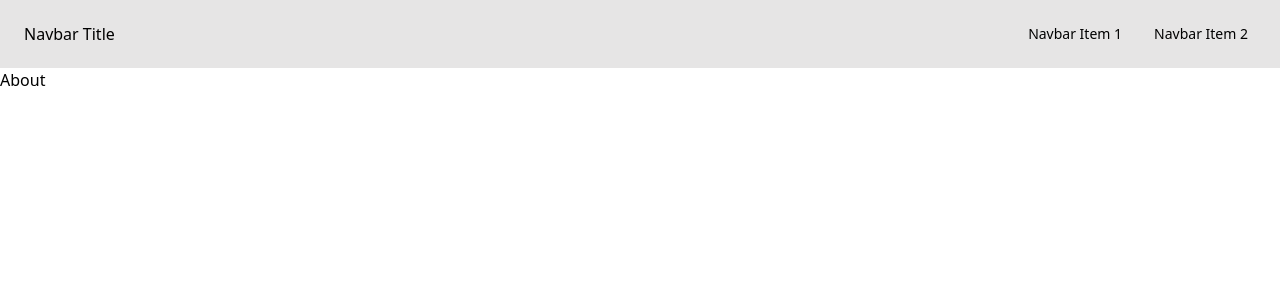
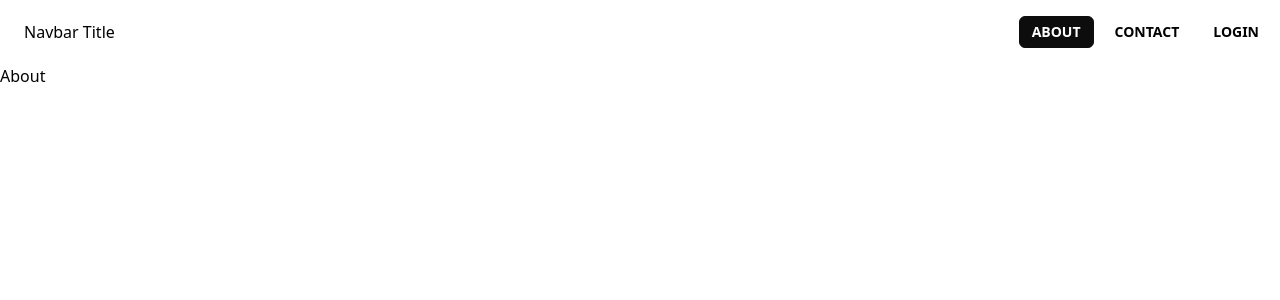
Before and after one commit to safkat07/Cleaner-Co, a React (Vite) app: page /about in a window 1280 px wide. Shown: the top 300 px of the page. Built offline with nearby package versions, Linux system fonts and the light colour scheme.

Commit message:
navbar fixed

```diff
--- a/src/Components/Layout/MainLayout.jsx
+++ b/src/Components/Layout/MainLayout.jsx
@@ -1,4 +1,5 @@
 import propTypes from "prop-types"
+import { NavLink } from "react-router-dom";
 
 const MainLayout = ({ children }) => {
   return (
@@ -6,7 +7,8 @@ const MainLayout = ({ children }) => {
   <input id="my-drawer-3" type="checkbox" className="drawer-toggle" />
   <div className="drawer-content flex flex-col">
     {/* Navbar */}
-    <div className="w-full navbar bg-base-300">
+    <div className="w-full navbar ">
+      <div className=" w-full max-w-[1300px] mx-auto">
       <div className="flex-none lg:hidden">
         <label htmlFor="my-drawer-3" aria-label="open sidebar" className="btn btn-square btn-ghost">
           <svg xmlns="http://www.w3.org/2000/svg" fill="none" viewBox="0 0 24 24" className="inline-block w-6 h-6 stroke-current"><path strokeLinecap="round" strokeLinejoin="round" strokeWidth="2" d="M4 6h16M4 12h16M4 18h16"></path></svg>
@@ -14,11 +16,18 @@ const MainLayout = ({ children }) => {
       </div>
       <div className="flex-1 px-2 mx-2">Navbar Title</div>
       <div className="flex-none hidden lg:block">
-        <ul className="menu menu-horizontal">
-          {/* Navbar menu content here */}
-          <li><a>Navbar Item 1</a></li>
-          <li><a>Navbar Item 2</a></li>
-        </ul>
+        <div className="flex gap-2 ">
+          <NavLink to='/about' className={ ({isActive}) => isActive? "btn btn-primary rounded-md btn-sm"
+        : "btn btn-ghost rounded-md btn-sm"
+        }>About</NavLink>
+          <NavLink to='/contact' className={ ({isActive}) => isActive? "btn btn-primary rounded-md btn-sm"
+        : "btn btn-ghost rounded-md btn-sm"
+        }>Contact</NavLink>
+          <NavLink to='/login' className={ ({isActive}) => isActive? "btn btn-primary rounded-md btn-sm"
+        : "btn btn-ghost rounded-md btn-sm"
+        }>Login</NavLink>
+        </div>
+      </div>
       </div>
     </div>
     <div>
```
